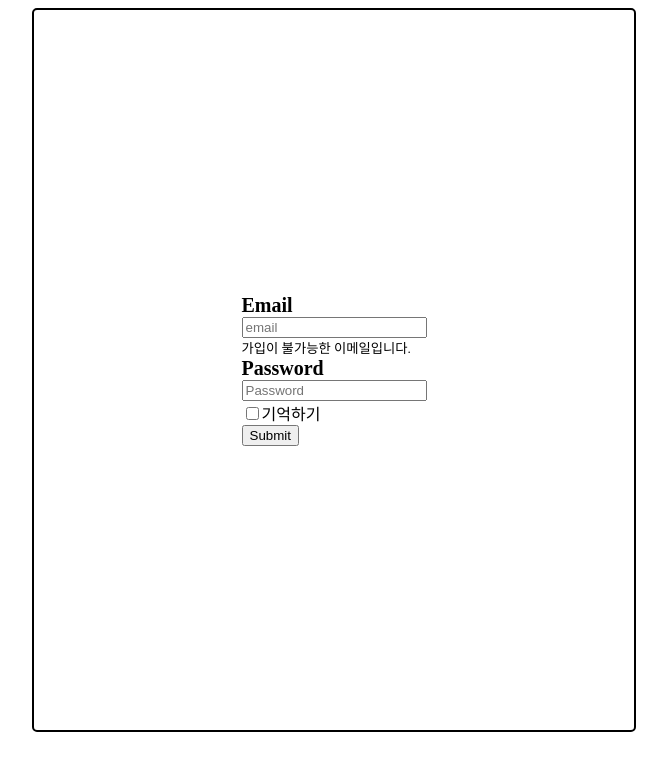
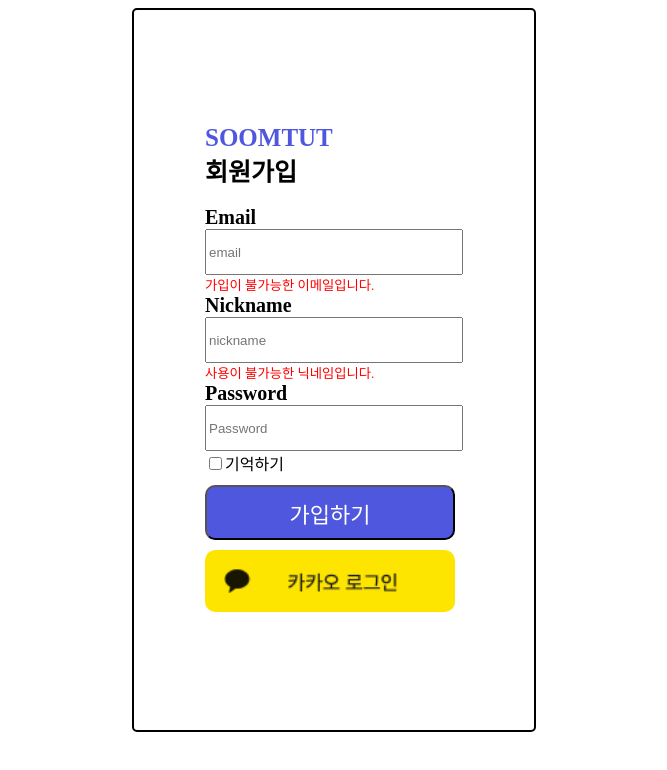
Before and after one commit to 20230206/SOOMTUT_BACK, a React (Create React App) app in the folder src/frontend/: page /signup in a window 1280 px wide. Shown: the top 770 px of the page, without its empty margins (306-973 px from the left). Built offline with nearby package versions, Linux system fonts and the light colour scheme.

Commit message:
#30 [Feat] 회원가입 page

```diff
--- a/src/frontend/src/assets/styles/formstyle.module.css
+++ b/src/frontend/src/assets/styles/formstyle.module.css
@@ -1,17 +1,57 @@
 .wrapper {
-    width: 600px;
+    width: 400px;
     height: 90vh;
-
-    border: 2px solid;
-    border-radius: 5px;
 
     margin: auto;
 
     display: grid;
     place-items: center;
+
+    border: 2px solid;
+    border-radius: 5px;
+}
+
+.title{
+    font-size : 25px;
+    font-weight: bold;
+    place-items: center;
+    align-items: center;
+
+    position:relative;
+    transform: translateX(-50%);
+}
+
+.group {
+    margin-top: 10px;
 }
 
 .label {
     font-size : 20px;
     font-weight: bold;
 }
+
+.input {
+    width: 250px;
+    height: 40px;
+}
+
+.summit {
+    width: 250px;
+    height: 55px;
+
+    background-color:#4E57De;
+    color: #FFFFFF;
+
+    font-size: 22px;
+
+    border-radius: 10px;
+
+    margin-top: 10px;
+    margin-bottom: 10px;
+}
+
+.kakao {
+    width: 250px;
+
+    border-radius: 10px;
+}
--- a/src/frontend/src/component/SignupForm.js
+++ b/src/frontend/src/component/SignupForm.js
@@ -1,44 +1,73 @@
 import React from "react";
-import { Container, Button, Form } from "react-bootstrap";
+import { Button, Form } from "react-bootstrap";
 import styles from "../assets/styles/formstyle.module.css"
+
+import { Link } from "react-router-dom"
+import kakao from "../assets/images/kakaosignup.png"
 
 function SignupForm() {
     return (
         <div className={styles.wrapper}>
+         <div className={styles.formbox}>
+          <text className={styles.title} style={{color:"#4E57DE"}}> SOOMTUT </text>
+          <br></br>
+          <text className={styles.title}>회원가입</text>
+          <br></br>
+          <br></br>
            <Form>
-                <Form.Group>
+            <Form.Group className={styles.Group}>
              <Form.Label className={styles.label}>Email</Form.Label>
              <br></br>
              <Form.Control
               type="email"
-                     placeholder="email" />
+              placeholder="email"
+              className={styles.input} />
              <br></br>
-                    <Form.Text className="text-muted">
+             <Form.Text
+              className="text-muted"
+              style={{color:"red"}}>
                  가입이 불가능한 이메일입니다.
              </Form.Text>
             </Form.Group>
 
-                <Form.Group>
+            <Form.Group className={styles.Group}>
+             <Form.Label className={styles.label}>Nickname</Form.Label>
+             <br></br>
+             <Form.Control
+              type="password"
+              placeholder="nickname"
+              className={styles.input} />
+             <br></br>
+             <Form.Text
+              className="text-muted"
+              style={{color:"red"}} >
+                 사용이 불가능한 닉네임입니다.
+             </Form.Text>
+            </Form.Group>
+
+            <Form.Group className={styles.Group}>
              <Form.Label className={styles.label}>Password</Form.Label>
              <br></br>
              <Form.Control
               type="password"
-                     placeholder="Password" />
+              placeholder="Password"
+              className={styles.input} />
              <br></br>
             </Form.Group>
 
-                <Form.Group>
+             <Form.Group className={styles.Group}>
              <Form.Check type="checkbox" label="기억하기" />
             </Form.Group>
 
-                <Button variant="primary" type="submit">
-                Submit
+            <Button className={styles.summit} variant="primary" type="submit">
+            가입하기
             </Button>
            </Form>
+
+          <Link to="/signupkakao"> <img src={kakao} className={styles.kakao} alt="kakaosignup" /> </Link>
          </div>
-
+        </div>
     );
-
 }
 
 export default SignupForm;
--- a/src/frontend/src/routes/Signin.js
+++ b/src/frontend/src/routes/Signin.js
@@ -1,3 +1,5 @@
+import React from "react";
+
 function Signin () {
 
 }
--- a/src/frontend/src/routes/Signup.js
+++ b/src/frontend/src/routes/Signup.js
@@ -1,5 +1,5 @@
+import React from "react";
 import SignupForm from "../component/SignupForm"
-import React from "react";
 
 function Signup () {
     return (
```
Also changed, not shown: src/frontend/src/assets/images/kakaosignup.png (added). Lines whose indentation alone changed are shown as unchanged.
